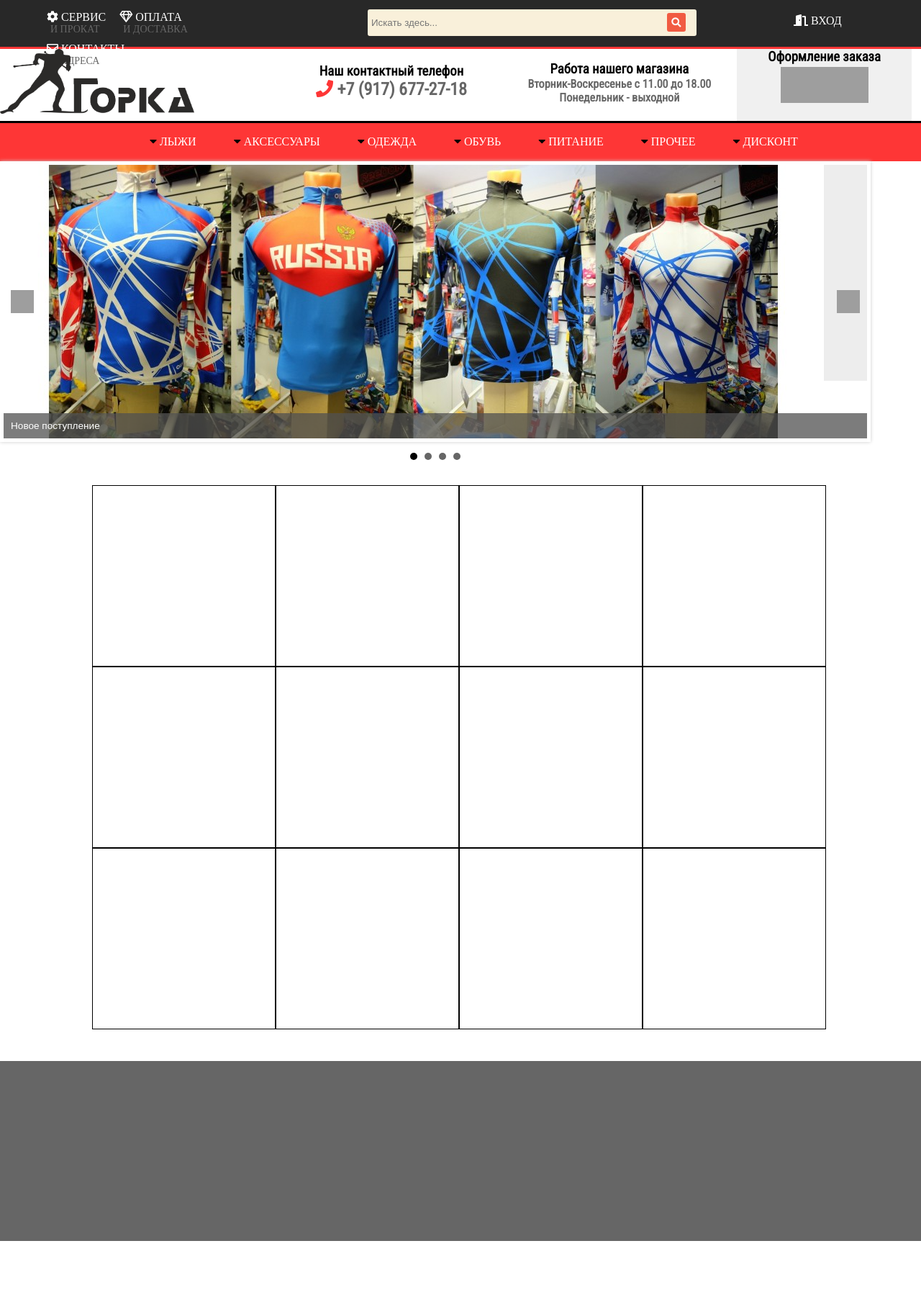
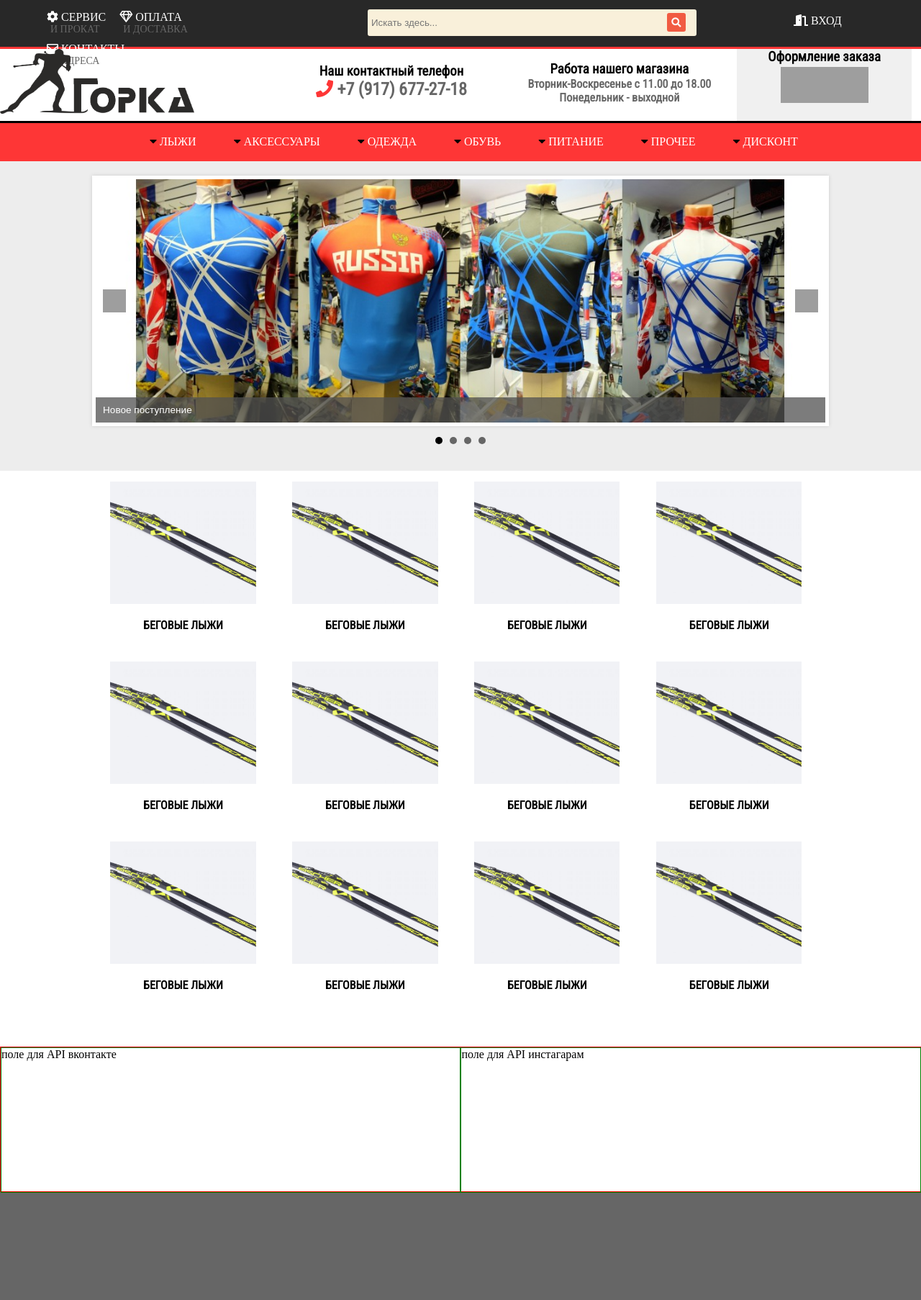
Before and after one commit to Nemolite/gorca, a PHP site: page / in a window 1280 px wide. Shown: the whole page at 72% size. Before the commit the page ends 1724 px from the top, so only its background shows below. Run offline with PHP 8.4, Linux system fonts and the light colour scheme; some libraries are stand-ins or nearby versions; grey boxes are pictures that could not be loaded.

Commit message:
vk-instagram

```diff
--- a/css/mystyle.css
+++ b/css/mystyle.css
@@ -272,12 +272,19 @@
 
 .line-news {
     width: 100%;
-    height: 300px;
+    height: 430px;
     background-color: #EDEDED;
 }
 
 .line-news h1 {
     text-align: center;
+}
+
+.line-news-slider {
+	width: 80%;
+	height: 370px;
+	margin: 0 auto;
+	padding-top: 20px;
 }
 
 /*grafic-menu*/
@@ -305,12 +312,57 @@
 	width: 24.7%;
 	height: 250px;
 	float: left;
-	border:1px solid #000;
+	/*border:1px solid #000;*/
 }
+
+.content-colum-img {
+	width: 80%;
+	height: 170px;
+	margin: 0 auto;
+	margin-top: 15px;
+}
+
+.content-colum-txt {
+	width: 80%;
+	height: 50px;
+	margin: 0 auto;
+	margin-top: 20px;
+}
+
+
+
+.content-colum-txt h4 {
+	text-align: center;
+	text-transform: uppercase;
+	font-family: 'Roboto Condensed', sans-serif;
+}
+
+/*vk-instagram*/
+
+.vk-instagram {
+	width: 100%;
+	height: 200px;
+	border:1px solid red;
+}
+
+.vk-content {
+	width: 49.8%;
+	height: 200px;
+	float: left;
+	border:1px solid green;
+}
+
+.instagram-content {
+    width: 49.8%;
+	height: 200px;
+	float: left;
+	border:1px solid green;
+}
+
 
 /*footer*/
 .footer {
 	width: 100%;
-	height: 250px;
+	height: 150px;
 	background-color: #666;
 }
--- a/index.html
+++ b/index.html
@@ -127,13 +127,16 @@
 
 <div class="line-news">
 
+	<div class="line-news-slider">
+		<div class="line-news-slider-content">
 
 	  <div><img src="img/kombezykolazh-1140x380.jpeg" title="Новое поступление"></div>
 	  <div><img src="img/c937b28e1aee226a77a9a730f1ada23e-1140x380.jpg" title="Хит продаж"></div>
 	  <div><img src="img/ofnqq_croper_ru-1140x380.jpeg" title="Только для Вас"></div>
 	   <div><img src="img/2000448-1140x380.jpg" title="Только для Вас"></div>
+	   </div>
 
-
+	</div>
 </div>
 
 <!-- line-news -->
@@ -142,36 +145,119 @@
 	<div class="grafic-menu-content">
 		<div class="content-row">
 			<div class="content-colum">
+                <div class="content-colum-img">
+                	<img src="img/img1.jpeg" width="100%" height="170">
+                </div>
 
+                <div class="content-colum-txt">
+                    <h4>Беговые лыжи</h4>
+                </div>
 			</div>
 			<div class="content-colum">
+				<div class="content-colum-img">
+                	<img src="img/img1.jpeg" width="100%" height="170">
+                </div>
+
+                <div class="content-colum-txt">
+                    <h4>Беговые лыжи</h4>
+                </div>
 			</div>
 			<div class="content-colum">
+				<div class="content-colum-img">
+                	<img src="img/img1.jpeg" width="100%" height="170">
+                </div>
+
+                <div class="content-colum-txt">
+                    <h4>Беговые лыжи</h4>
+                </div>
 			</div>
 			<div class="content-colum">
+				<div class="content-colum-img">
+                	<img src="img/img1.jpeg" width="100%" height="170">
+                </div>
+
+                <div class="content-colum-txt">
+                    <h4>Беговые лыжи</h4>
+                </div>
 			</div>
 		</div>
 
 		<div class="content-row">
 			<div class="content-colum">
+				<div class="content-colum-img">
+                	<img src="img/img1.jpeg" width="100%" height="170">
+                </div>
+
+                <div class="content-colum-txt">
+                    <h4>Беговые лыжи</h4>
+                </div>
 
 			</div>
 			<div class="content-colum">
+				<div class="content-colum-img">
+                	<img src="img/img1.jpeg" width="100%" height="170">
+                </div>
+
+                <div class="content-colum-txt">
+                    <h4>Беговые лыжи</h4>
+                </div>
 			</div>
 			<div class="content-colum">
+				<div class="content-colum-img">
+                	<img src="img/img1.jpeg" width="100%" height="170">
+                </div>
+
+                <div class="content-colum-txt">
+                    <h4>Беговые лыжи</h4>
+                </div>
 			</div>
 			<div class="content-colum">
+				<div class="content-colum-img">
+                	<img src="img/img1.jpeg" width="100%" height="170">
+                </div>
+
+                <div class="content-colum-txt">
+                    <h4>Беговые лыжи</h4>
+                </div>
 			</div>
 		</div>
 
 		<div class="content-row">
 			<div class="content-colum">
+				<div class="content-colum-img">
+                	<img src="img/img1.jpeg" width="100%" height="170">
+                </div>
+
+                <div class="content-colum-txt">
+                    <h4>Беговые лыжи</h4>
+                </div>
 			</div>
 			<div class="content-colum">
+				<div class="content-colum-img">
+                	<img src="img/img1.jpeg" width="100%" height="170">
+                </div>
+
+                <div class="content-colum-txt">
+                    <h4>Беговые лыжи</h4>
+                </div>
 			</div>
 			<div class="content-colum">
+				<div class="content-colum-img">
+                	<img src="img/img1.jpeg" width="100%" height="170">
+                </div>
+
+                <div class="content-colum-txt">
+                    <h4>Беговые лыжи</h4>
+                </div>
 			</div>
 			<div class="content-colum">
+				<div class="content-colum-img">
+                	<img src="img/img1.jpeg" width="100%" height="170">
+                </div>
+
+                <div class="content-colum-txt">
+                    <h4>Беговые лыжи</h4>
+                </div>
 			</div>
 		</div>
 	</div>
@@ -181,6 +267,17 @@
 </div>
 
 <!-- grafic-menu -->
+
+<div class="vk-instagram">
+	<div class="vk-content">
+		поле для API вконтакте
+	</div>
+	<div class="instagram-content">
+      поле для API инстагарам
+	</div>
+</div>
+
+<!-- vk-instagram -->
 
 <div class="footer">
 </div>
--- a/js/myscript.js
+++ b/js/myscript.js
@@ -1,7 +1,7 @@
 // slider
 
 $(function(){
-  $('.line-news').bxSlider({
+  $('.line-news-slider-content').bxSlider({
     mode: 'fade',
     captions: true,
     slideWidth: 1200
```
Also changed, not shown: img/img1.jpeg (added).
